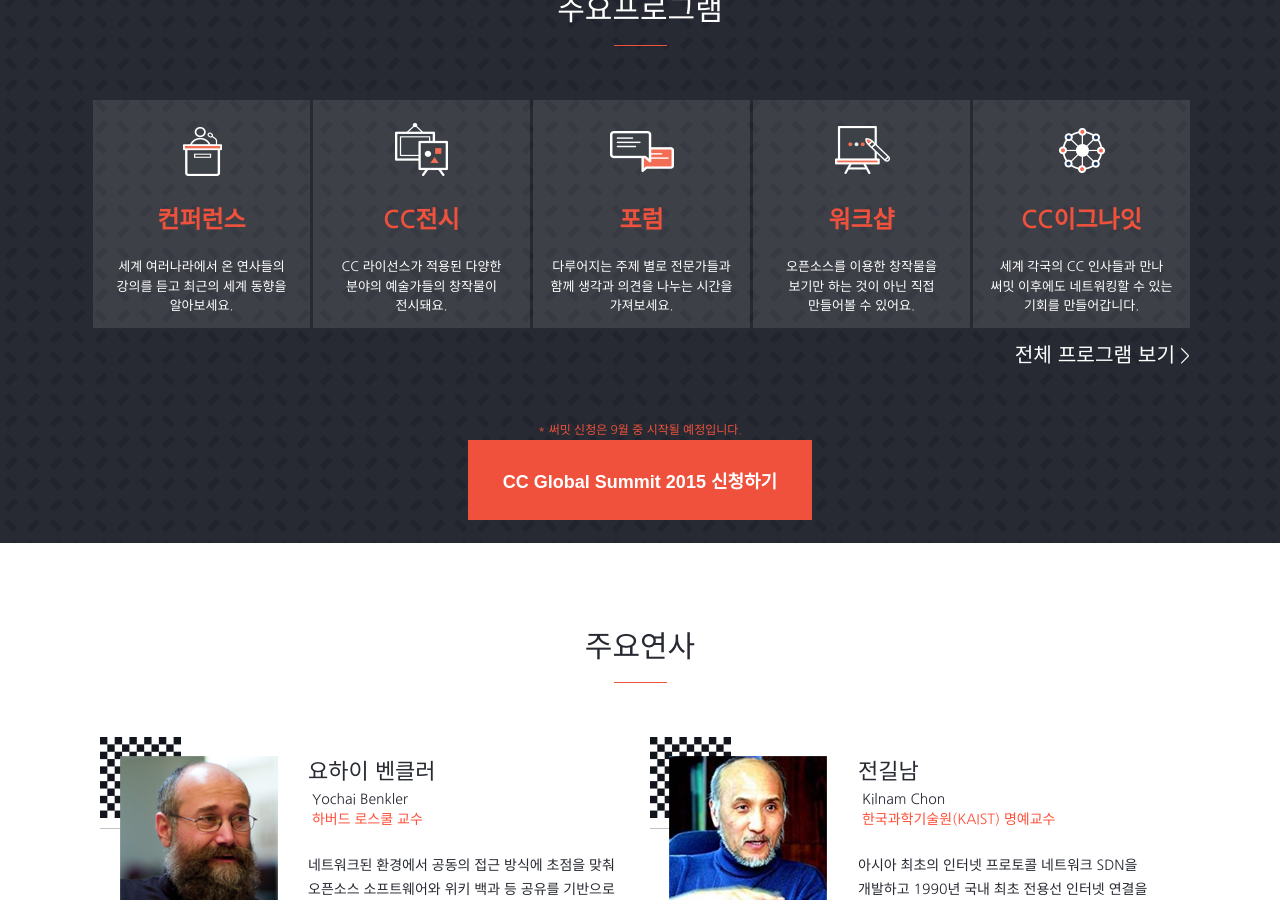
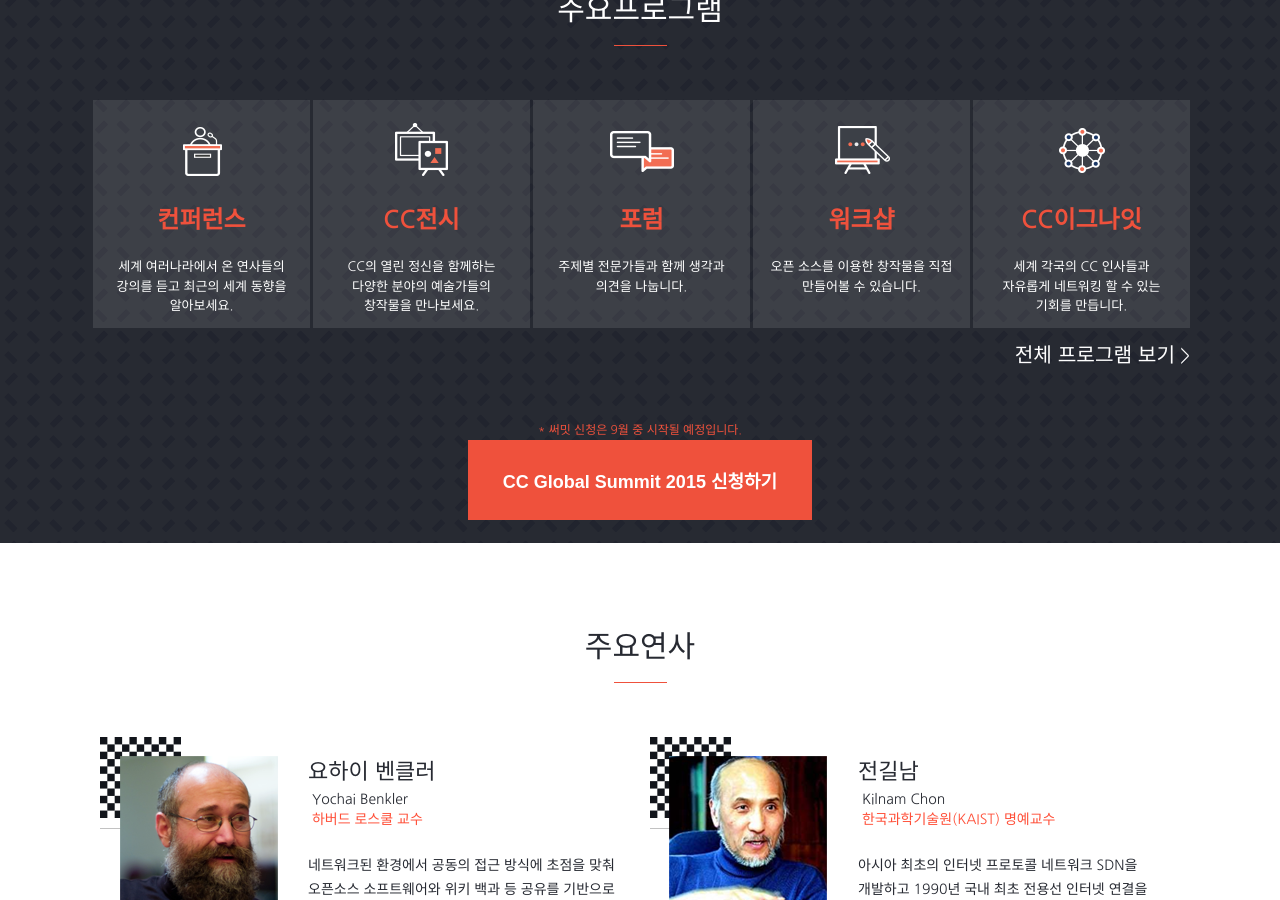
Before and after one commit to creativecommonskorea/2015-global-summit, a Jekyll site: the page built from index.html, in a window 1280 px wide and 900 px high, scrolled down 1065 px. Built offline with Jekyll 4.4.1, drawn with Linux system fonts in a browser that asks for light colours; nearby versions of some CDN libraries.

Commit message:
Update index.html

```diff
--- a/index.html
+++ b/index.html
@@ -42,7 +42,7 @@ description: 공유와 개방의 가치를 믿고, 긍정적인 변화를 만들
             </div>
             <div class="program_sub_title">CC전시</div>
             <div class="program_sub_description">
-                CC 라이선스가 적용된 다양한 분야의 예술가들의 창작물이 전시돼요.
+                CC의 열린 정신을 함께하는 다양한 분야의 예술가들의 창작물을 만나보세요.
             </div>
         </div>
         <div class="program_list">
@@ -51,7 +51,7 @@ description: 공유와 개방의 가치를 믿고, 긍정적인 변화를 만들
             </div>
             <div class="program_sub_title">포럼</div>
             <div class="program_sub_description">
-                다루어지는 주제 별로 전문가들과 함께 생각과 의견을 나누는 시간을 가져보세요.
+                주제별 전문가들과 함께 생각과 의견을 나눕니다.
             </div>
         </div>
         <div class="program_list">
@@ -60,7 +60,7 @@ description: 공유와 개방의 가치를 믿고, 긍정적인 변화를 만들
             </div>
             <div class="program_sub_title">워크샵</div>
             <div class="program_sub_description">
-                오픈소스를 이용한 창작물을 보기만 하는 것이 아닌 직접 만들어볼 수 있어요.
+                오픈 소스를 이용한 창작물을 직접 만들어볼 수 있습니다.
             </div>
         </div>
         <div class="program_list">
@@ -69,7 +69,7 @@ description: 공유와 개방의 가치를 믿고, 긍정적인 변화를 만들
             </div>
             <div class="program_sub_title">CC이그나잇</div>
             <div class="program_sub_description">
-                세계 각국의 CC 인사들과 만나 써밋 이후에도 네트워킹할 수 있는 기회를 만들어갑니다.
+                세계 각국의 CC 인사들과 자유롭게 네트워킹 할 수 있는 기회를 만듭니다.
             </div>
         </div>
     </section>
```
